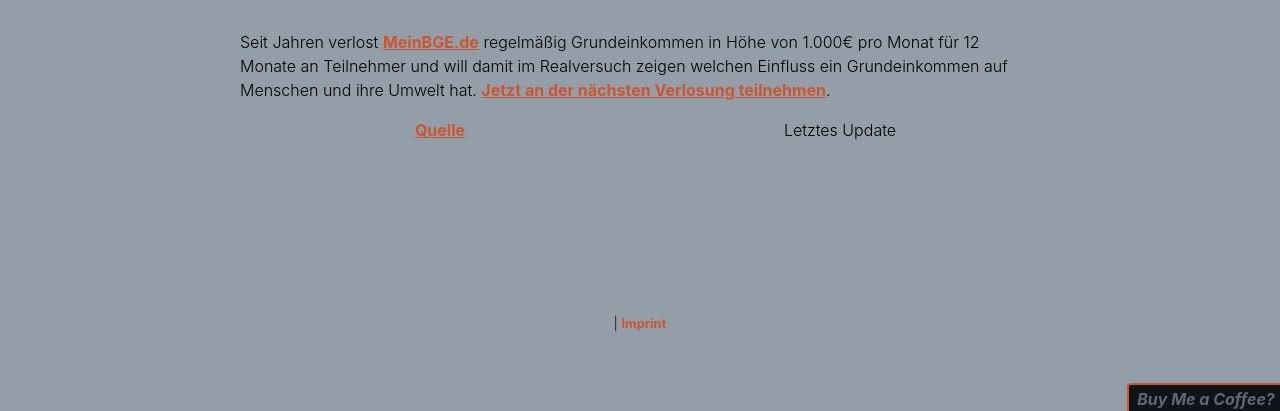
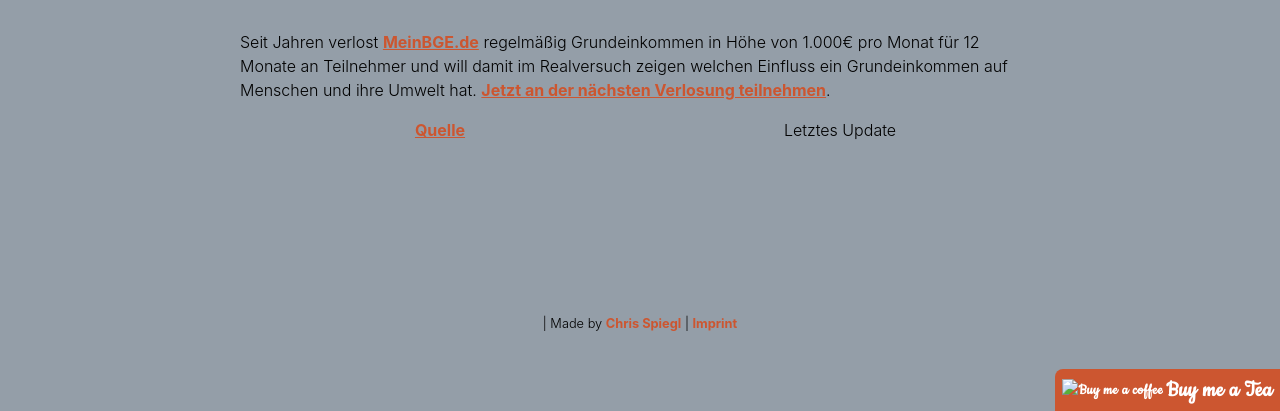
Before and after one commit to chrisspiegl/grundeinkommen.live, a Node project: template views/home.pug in a window 1280 px wide. Shown: the part 1952-2363 px from the top of the page. Run offline with Node 20 templates, Linux system fonts and the light colour scheme; the template is opened without the code that fills it, so the values that code supplies are empty; some libraries are stand-ins or nearby versions.

Commit message:
Update design for BuyMeACoffee Link.

```diff
--- a/frontend/scss/_footer.scss
+++ b/frontend/scss/_footer.scss
@@ -1,20 +1,16 @@
-
 footer {
   padding-top: 8rem;
   padding-bottom: 4rem;
   text-align: center;
-
   p {
     text-align: center;
     line-height: 1;
     font-size: 0.8rem;
   }
-
   a {
     text-decoration: none;
   }
 }
-
 a.madeBy {
   display: block;
   position: fixed;
@@ -32,7 +28,7 @@
   font-size: 1rem;
   font-style: italic;
   transition-property: all;
-  transition-duration: 0.5s;
+  transition-duration: 0.2s;
   &:hover {
     color: #101318;
     text-decoration: none;
@@ -40,3 +36,32 @@
     border-color: darken(#cc5630, 20%);
   }
 }
+.bmc-button {
+  display: block;
+  position: fixed;
+  right: 0;
+  bottom: 0;
+  z-index: 97;
+  padding: .2rem .4rem 0rem !important;
+  text-decoration: none !important;
+  color: #FFFFFF !important;
+  background-color: #cc5630 !important;
+  border-radius: .5rem 0 0 0 !important;
+  border: 1px solid transparent !important;
+  letter-spacing: 0.6px !important;
+  font-family: 'Cookie', cursive !important;
+  transition: 0.3s all linear !important;
+}
+.bmc-button img {
+  height: 1.8rem !important;
+  width: 1.8rem !important;
+  margin-bottom: .5rem !important;
+  box-shadow: none !important;
+  border: none !important;
+  vertical-align: middle !important;
+}
+.bmc-button:hover, .bmc-button:active, .bmc-button:focus {
+  text-decoration: none !important;
+  opacity: 0.85 !important;
+  color: #FFFFFF !important;
+}
--- a/views/layout.pug
+++ b/views/layout.pug
@@ -77,10 +77,16 @@
   block content
 
   footer
-    p #{moment().year()} | #[a(href="https://chrisspiegl.com/legal-disclosure/") Imprint]
+    p #{moment().year()} | Made by #[a(href="https://ChrisSpiegl.com?utm_source=footer&utm_medium=ubi&utm_campaign=MadeBy") Chris Spiegl] | #[a(href="https://chrisspiegl.com/legal-disclosure/") Imprint]
 
-  a.madeBy(href="https://ChrisSpiegl.com/support?utm_source=footer&utm_medium=ubi&utm_campaign=MadeBy" target="_blank")
+  //- a.madeBy(href="https://ChrisSpiegl.com/support?utm_source=footer&utm_medium=ubi&utm_campaign=MadeBy" target="_blank")
     span Buy Me a Coffee?
+
+  link(href='https://fonts.googleapis.com/css?family=Cookie' rel='stylesheet')
+  a.bmc-button(target='_blank' href='https://www.buymeacoffee.com/chrisspiegl')
+    img(src='https://cdn.buymeacoffee.com/buttons/bmc-new-btn-logo.svg' alt='Buy me a coffee')
+    span(style='margin-left:.2rem;font-size:1.5rem !important;') Buy me a Tea
+
 
   script(src="/assets/script.js")
 
```
Also changed, not shown: public/assets/style.css.
